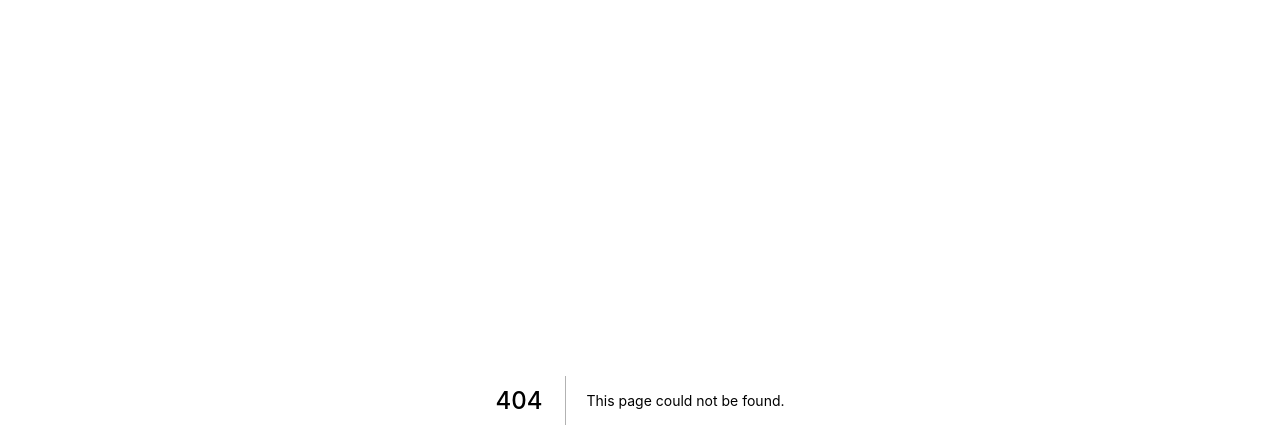
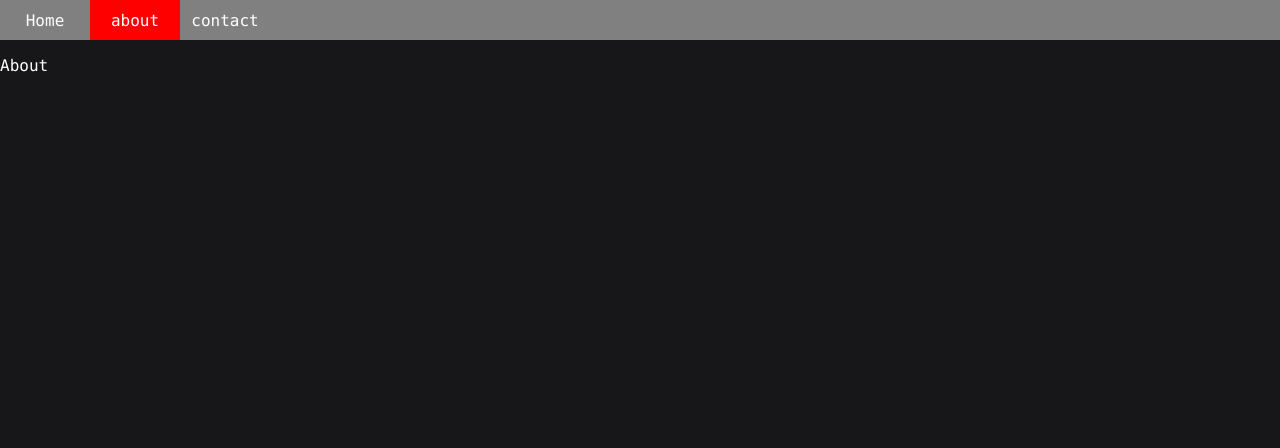
Before and after one commit to philippelef/cryptenstore-3D, a Next.js app: page /about in a window 1280 px wide. Before the commit this address had no page. Shown: the top 448 px of the page. Built offline with nearby package versions, Linux system fonts and the light colour scheme.

Commit message:
Working 3D Video Texture

```diff
--- a/components/Box.jsx
+++ b/components/Box.jsx
@@ -8,4 +8,5 @@ function Box(props) {
         </mesh>
     );
 }
+
 export default Box;
--- /dev/null
+++ b/components/Navbar.jsx
@@ -0,0 +1,30 @@
+import { useRouter } from "next/router"
+import styles from "../styles/Navbar.module.css"
+import Link from "next/link"
+
+const NavItem = ({ title, link }) => {
+    const router = useRouter()
+
+    return (
+        <div className={`${styles.NavItemContainer} ${router.pathname === link ? styles.active : ''}`}>
+            <Link href={link} passHref>
+                <a>
+                    {title}
+                </a>
+            </Link>
+        </div >
+    )
+}
+
+
+const Navbar = () => {
+    return (
+        <div className={styles.topNav}>
+            <NavItem title="Home" link="/" />
+            <NavItem title="about" link="/about" />
+            <NavItem title="contact" link="/contact" />
+        </div>
+    )
+}
+
+export default Navbar;
--- /dev/null
+++ b/pages/about.js
@@ -0,0 +1,15 @@
+import Navbar from "../components/Navbar";
+const About = () => {
+    return (
+        <div>
+
+            <Navbar />
+            <p>
+                About
+            </p>
+        </div>
+
+    )
+}
+
+export default About;
--- /dev/null
+++ b/styles/Navbar.module.css
@@ -0,0 +1,21 @@
+.topNav {
+    width: 100vw;
+    height: 40px;
+    background-color: grey;
+
+    display: flex;
+    flex-direction: row;
+}
+
+.active {
+    background-color: red;
+}
+
+.NavItemContainer {
+    height: 100%;
+    width: 90px;
+    display: flex;
+    align-items: center;
+    justify-content: center;
+    vertical-align: center;
+}
```
Also changed, not shown: pages/contact.js (added, +14 -0 lines), pages/index.js (+65 -22 lines), pages/prout.js (added, +15 -0 lines), 2 other files (tests, documents, lock files or other folders).
